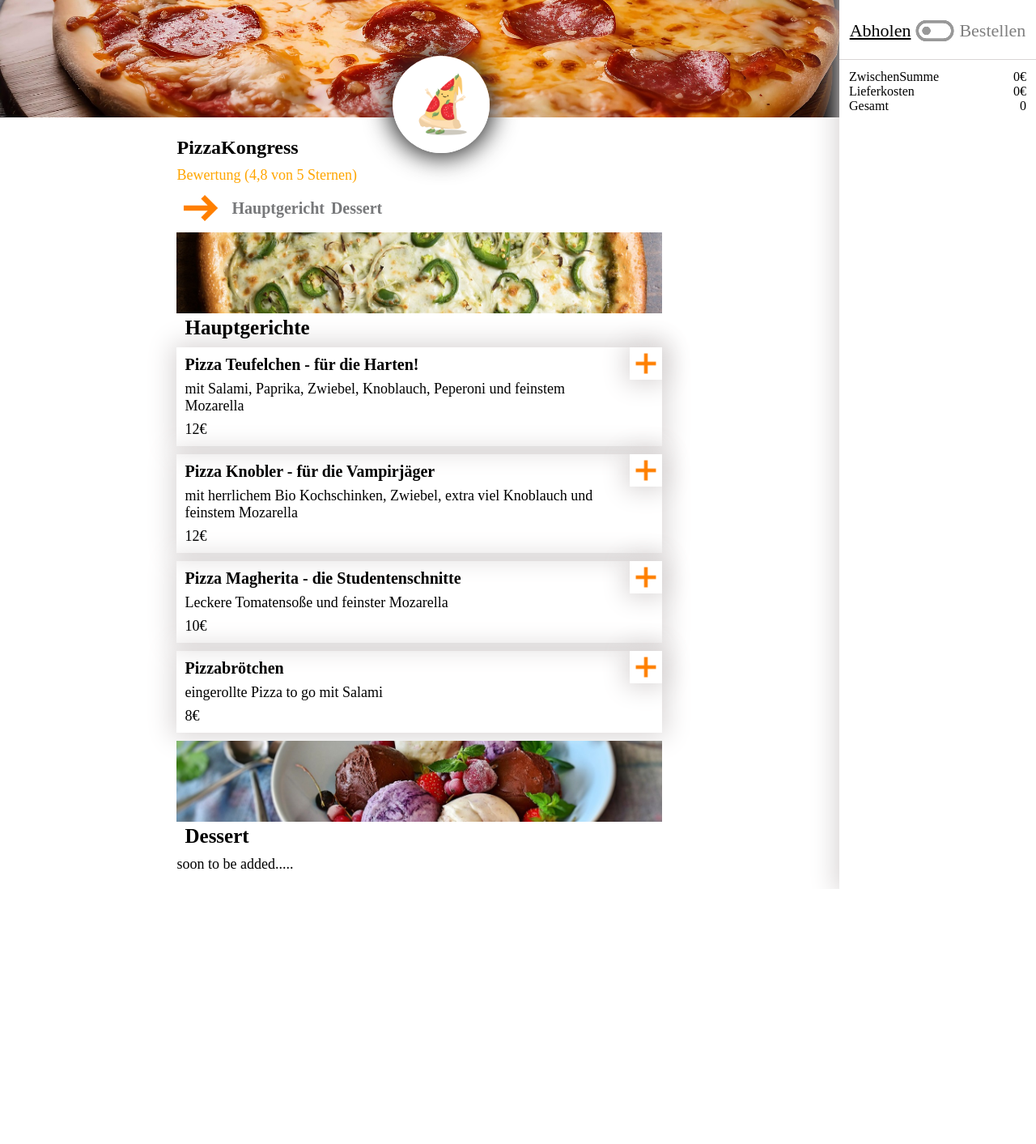
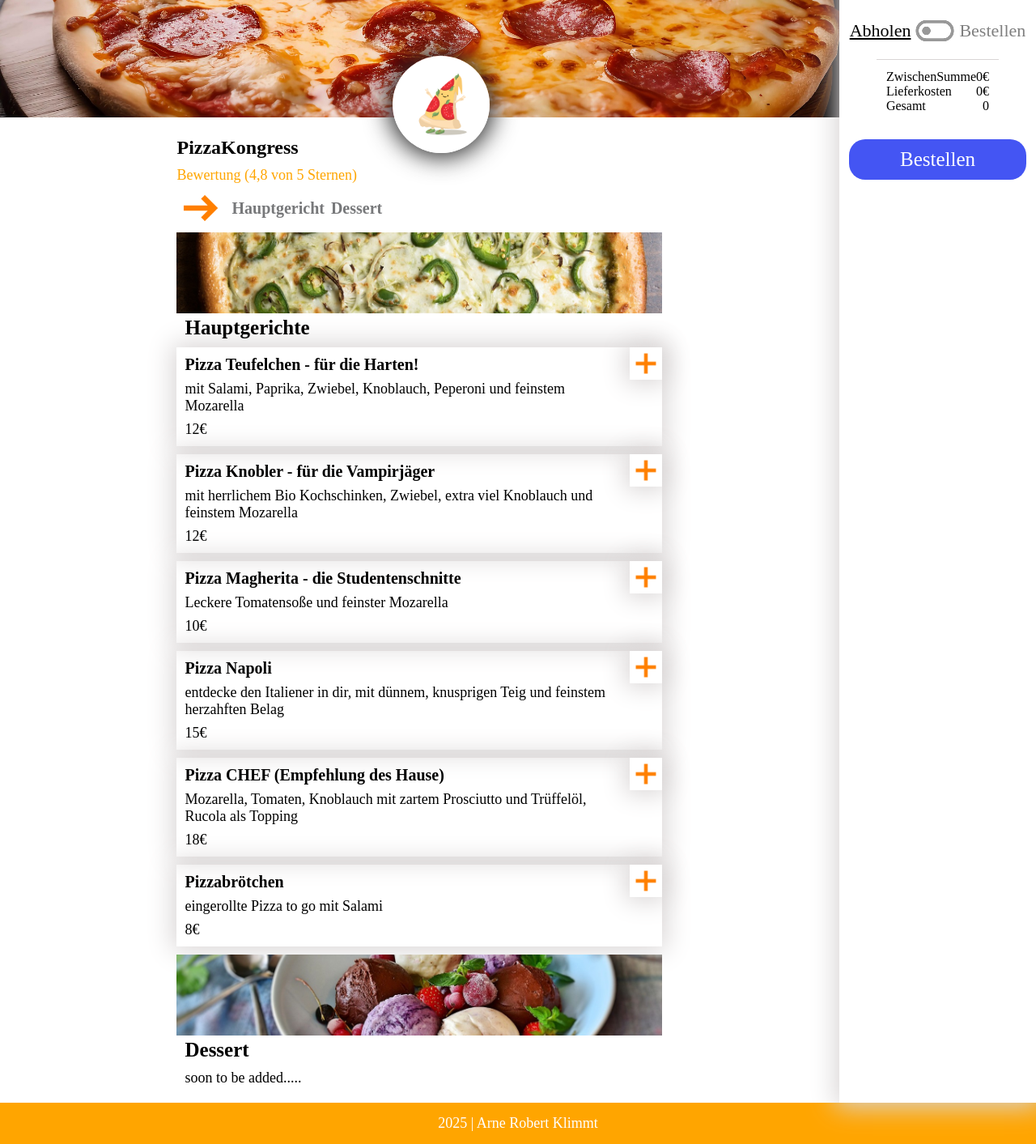
Before and after one commit to ArneRob/BestellApp, a plain HTML site: page index.html in a window 1280 px wide. Shown: the part 161-1574 px from the top of the page at 81% size. Before the commit the page ends 1259 px from the top, so only its background shows below. Drawn offline with Linux system fonts and the light colour scheme.

Commit message:
New Button for ordering

```diff
--- a/index.html
+++ b/index.html
@@ -51,7 +51,7 @@
 
                 <h3 id="dessertSection" class="mainFoodHeadline">Dessert</h3>
                 <div id="dessertRenderContainer">
-                    <p>soon to be added.....</p>
+                    <p style="padding-left: 10px;">soon to be added.....</p>
                 </div>
             </div>
         </section>
@@ -106,11 +106,20 @@
                         </table>
                     </div>
                 </div>
+                <div class="deliveryButton">
+                    <p>Bestellen</p>
+                </div>
             </div>
         </section>
     </div>
 
-    <div onclick="openShopingCart()"  class="shopingCartButton"><p id="shopingButtonID">Warenkorb</p></div>
+    <div onclick="openShopingCart()" class="shopingCartButton">
+        <p id="shopingButtonID">Warenkorb</p>
+    </div>
+
+    <footer>
+        <p>2025 | Arne Robert Klimmt</p>
+    </footer>
 </body>
 
 </html>
--- a/scripts/db.js
+++ b/scripts/db.js
@@ -15,10 +15,21 @@ let mainFood = [
     "price": "10€"
   },
   {
+    "name": "Pizza Napoli",
+    "description": "entdecke den Italiener in dir, mit dünnem, knusprigen Teig und feinstem herzahften Belag",
+    "price": "15€"
+  },
+  {
+    "name": "Pizza CHEF (Empfehlung des Hause)",
+    "description": "Mozarella, Tomaten, Knoblauch mit zartem Prosciutto und Trüffelöl, Rucola als Topping",
+    "price": "18€"
+  },
+  {
     "name": "Pizzabrötchen",
     "description": "eingerollte Pizza to go mit Salami",
     "price": "8€"
-  }
+  },
+
 ]
 
 let shopingCart = [
--- a/styles/basket.css
+++ b/styles/basket.css
@@ -1,4 +1,3 @@
-
 /*-------------------------------------------------shopping cart big---------------------------------- */
 #shoppingCart {
     width: clamp(300px, 20vw, 350px);
@@ -41,11 +40,22 @@
         display: none;
     }
 
+    .basket-elements {
+        border: 1px solid black;
+    }
+    .deliveryButton {
+        width: 70% !important;
+    }
+
 }
 
 .stickyShopingCart {
     top: 0;
     position: sticky;
+    display: flex;
+    justify-content: center;
+    align-items: center;
+    flex-direction: column;
 }
 
 #shoppingCart h2 {
@@ -61,6 +71,7 @@
     gap: 5px;
     padding: 10px;
     color: #00000080;
+    user-select: none;
 }
 
 .toggleContent p {
@@ -128,6 +139,31 @@
     justify-content: space-between;
 }
 
+.deliveryButton {
+    display: flex;
+    justify-content: center;
+    background-color: rgb(68, 85, 243);
+    height: 50px;
+    width: 90%;
+    border-radius: 20px;
+    margin-top: 20px;
+    user-select: none;
+}
+
+.deliveryButton:hover {
+    background-color: rgb(15, 37, 233);
+    cursor: pointer;
+
+}
+
+.deliveryButton p {
+    display: flex;
+    justify-content: center;
+    align-items: center;
+    color: white;
+    font-size: 25px;
+}
+
 /* --------------------------------------------- shopingCartSmall---------------------------------------------------- */
 
 
@@ -145,7 +181,10 @@
     align-items: center;
     user-select: none;
     border-radius: 20px;
+
 }
+
+
 
 .shopingCartButton:hover {
     background-color: rgb(15, 37, 233);
--- a/styles/standart.css
+++ b/styles/standart.css
@@ -37,3 +37,14 @@ p {
 .d_none {
     display: none;
 }
+
+footer {
+    background-color: orange;
+    display: flex;
+    align-items: center;
+    flex-direction: column;
+    color: white;
+    font-size: 15px;
+    padding: 15px;
+    margin-top: auto;
+}
```
